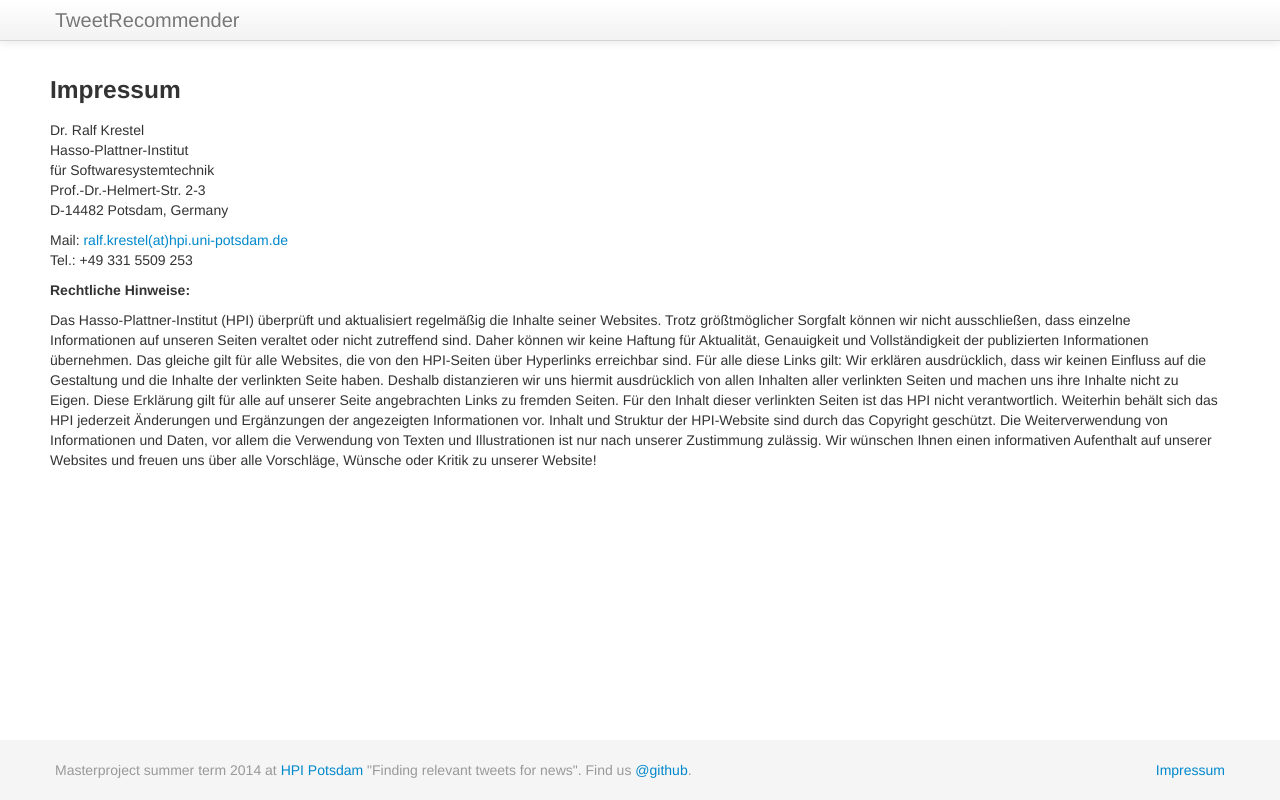
After one commit to twerkmeister/tweetRecommender, a Flask app: page /impressum in a window 1280 px wide. The commit adds this page. Run offline with Flask 2, Linux system fonts and the light colour scheme; parts of the project's set-up code (start-up, migrations or seed data) failed here and were passed over; some libraries are stand-ins or nearby versions.

Commit message:
added impressum

```diff
--- a/webapp/app/static/css/custom.css
+++ b/webapp/app/static/css/custom.css
@@ -60,6 +60,17 @@ body {
 .evaluation {
   width: 50%;
   float: left;
+}
+
+.article {
+  margin-bottom: 10px;
+}
+
+.impressum {
+  margin: 0 50 0 50;
+}
+.impressum-link{
+  float: right;
 }
 
 /* Custom page CSS
--- a/webapp/app/static/html/evaluate.html
+++ b/webapp/app/static/html/evaluate.html
@@ -73,7 +73,8 @@
 
     <div id="footer">
       <div class="container">
-        <p class="muted credit">Masterproject summer term 2014 at <a href="https://hpi.de" target="_blank">HPI Potsdam</a> "Finding relevant tweets for news". Find us <a href="https://github.com/twerkmeister/tweetRecommender" target="_blank">@github</a>.</p>
+        <p class="muted credit">Masterproject summer term 2014 at <a href="https://hpi.de" target="_blank">HPI Potsdam</a> "Finding relevant tweets for news". Find us <a href="https://github.com/twerkmeister/tweetRecommender" target="_blank">@github</a>.
+          <a class="impressum-link" href="/impressum">Impressum</a> </p>
       </div>
     </div>
   <script type="text/javascript" src="static/js/evaluation.js"></script>
--- /dev/null
+++ b/webapp/app/static/html/impressum.html
@@ -0,0 +1,82 @@
+<html>
+  <head>
+    <title>Tweet Recommender</title>
+    <link href="/static/css/bootstrap.min.css" rel="stylesheet" media="screen">
+    <link href="/static/css/bootstrap-responsive.css" rel="stylesheet">
+    <link href="/static/css/custom.css" rel="stylesheet">
+
+    <script src="http://code.jquery.com/jquery-latest.js"></script>
+    <script src="http://code.jquery.com/ui/1.10.4/jquery-ui.min.js"></script>
+    <script src="//netdna.bootstrapcdn.com/bootstrap/3.1.1/js/bootstrap.min.js"></script>
+
+    <meta name="viewport" content="width=device-width, initial-scale=1.0">
+
+    <script type="text/javascript">
+        function UnCryptMailto( s )
+        {
+            var n = 0;
+            var r = "";
+            for( var i = 0; i < s.length; i++)
+            {
+                n = s.charCodeAt( i );
+                if( n >= 8364 )
+                {
+                    n = 128;
+                }
+                r += String.fromCharCode( n - 1 );
+            }
+            return r;
+        }
+
+        function linkTo_UnCryptMailto( s )
+        {
+            location.href=UnCryptMailto( s );
+        }
+     </script>
+
+  </head>
+  <body>
+    <div id="wrap">
+            <!-- Fixed navbar -->
+      <div class="navbar navbar-fixed-top">
+        <div class="navbar-inner">
+          <div class="container">
+            <button type="button" class="btn btn-navbar" data-toggle="collapse" data-target=".nav-collapse">
+              <span class="icon-bar">Impressum</span>
+              <span class="icon-bar"></span>
+              <span class="icon-bar"></span>
+            </button>
+            <a class="brand" href="/">TweetRecommender</a>
+          </div>
+        </div>
+      </div>
+      <div class="container impressum">
+        <h3>Impressum</h3>
+        <p>
+          Dr. Ralf Krestel<br/>
+          Hasso-Plattner-Institut<br/>
+          für Softwaresystemtechnik<br/>
+          Prof.-Dr.-Helmert-Str. 2-3<br/>
+          D-14482 Potsdam, Germany<br/>
+        </p>
+        <p>
+          Mail: <a href="javascript:linkTo_UnCryptMailto('nbjmup;sbmg/lsftufmAiqj/voj.qputebn/ef');">ralf.krestel(at)hpi.uni-potsdam.de</a><br/>
+          Tel.: +49 331 5509 253
+          <a href="mailto:ralf.krestel@hpi.de"></a><br/>
+        </p>
+        <h5>Rechtliche Hinweise:</h5>
+        <p>
+Das Hasso-Plattner-Institut (HPI) überprüft und aktualisiert regelmäßig die Inhalte seiner Websites. Trotz größtmöglicher Sorgfalt können wir nicht ausschließen, dass einzelne Informationen auf unseren Seiten veraltet oder nicht zutreffend sind. Daher können wir keine Haftung für Aktualität, Genauigkeit und Vollständigkeit der publizierten Informationen übernehmen. Das gleiche gilt für alle Websites, die von den HPI-Seiten über Hyperlinks erreichbar sind. Für alle diese Links gilt: Wir erklären ausdrücklich, dass wir keinen Einfluss auf die Gestaltung und die Inhalte der verlinkten Seite haben. Deshalb distanzieren wir uns hiermit ausdrücklich von allen Inhalten aller verlinkten Seiten und machen uns ihre Inhalte nicht zu Eigen. Diese Erklärung gilt für alle auf unserer Seite angebrachten Links zu fremden Seiten. Für den Inhalt dieser verlinkten Seiten ist das HPI nicht verantwortlich. Weiterhin behält sich das HPI jederzeit Änderungen und Ergänzungen der angezeigten Informationen vor. Inhalt und Struktur der HPI-Website sind durch das Copyright geschützt. Die Weiterverwendung von Informationen und Daten, vor allem die Verwendung von Texten und Illustrationen ist nur nach unserer Zustimmung zulässig. Wir wünschen Ihnen einen informativen Aufenthalt auf unserer Websites und freuen uns über alle Vorschläge, Wünsche oder Kritik zu unserer Website!
+        </p>
+      </div>
+
+      <div id="push"></div>
+    </div>
+    <div id="footer">
+      <div class="container">
+        <p class="muted credit">Masterproject summer term 2014 at <a href="https://hpi.de" target="_blank">HPI Potsdam</a> "Finding relevant tweets for news". Find us <a href="https://github.com/twerkmeister/tweetRecommender" target="_blank">@github</a>.
+          <a class="impressum-link" href="/impressum">Impressum</a> </p>
+      </div>
+    </div>
+  </body>
+</html>
--- a/webapp/app/static/html/index.html
+++ b/webapp/app/static/html/index.html
@@ -99,7 +99,8 @@
 
     <div id="footer">
       <div class="container">
-        <p class="muted credit">Masterproject summer term 2014 at <a href="https://www.hpi.de" target="_blank">HPI Potsdam</a> "Finding relevant tweets for news". Find us <a href="https://github.com/twerkmeister/tweetRecommender" target="_blank">@github</a>.</p>
+        <p class="muted credit">Masterproject summer term 2014 at <a href="https://www.hpi.de" target="_blank">HPI Potsdam</a> "Finding relevant tweets for news". Find us <a href="https://github.com/twerkmeister/tweetRecommender" target="_blank">@github</a>.
+          <a class="impressum-link" href="/impressum">Impressum</a> </p>
       </div>
     </div>
   <script type="text/javascript" src="static/js/main.js"></script>
--- a/webapp/app/views.py
+++ b/webapp/app/views.py
@@ -58,7 +58,7 @@ def query():
 def run_query(url, gatheringMethod, rankingMethods, filteringMethods):
     result = {"webpage": "", "tweets": []}
     try:
-        result["webpage"] = get_webpage(url, mongo.coll(WEBPAGES_COLLECTION))["content"].encode('utf-8')
+        result["webpage"] = get_webpage(url, mongo.coll(WEBPAGES_COLLECTION))["url"].encode('utf-8')
         result["tweets"] = recommend(url, gatheringMethod, rankingMethods, filteringMethods,
                            ['user.screen_name', 'created_at', 'text'],
                            TWEETS_COLLECTION, WEBPAGES_COLLECTION, LIMIT)
@@ -113,3 +113,8 @@ def evaluation_next():
     results = run_query(url, options["gatheringMethod"], options["rankingMethods"], options["filteringMethods"])
     response = dict({"options": options}, **dict({"url": url}, **results))
     return jsonify(response)
+
+
+@app.route("/impressum")
+def impressum():
+    return send_file("static/html/impressum.html")
```
